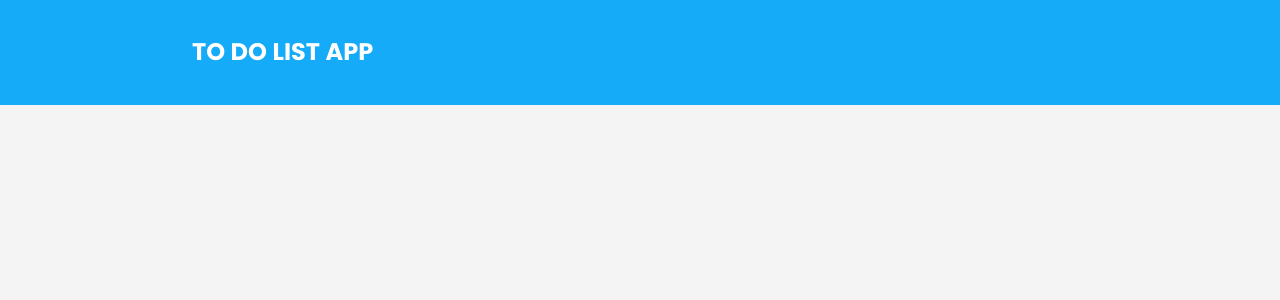
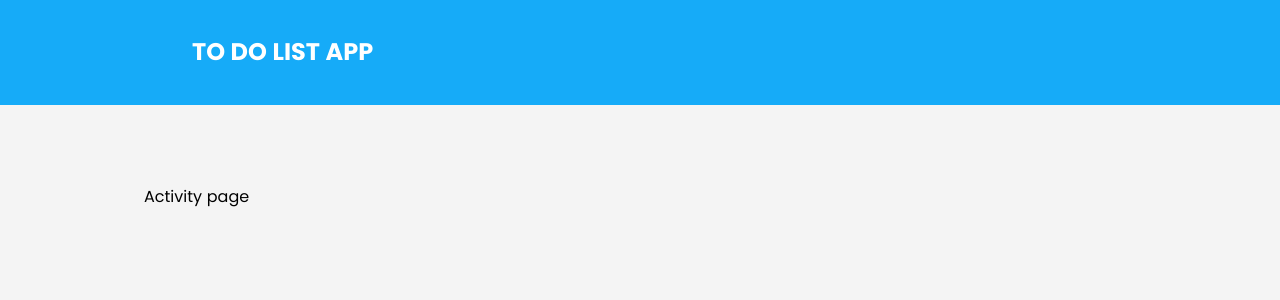
Before and after one commit to up2dul/todo-list, a React (Vite) app: page / in a window 1280 px wide. Shown: the top 300 px of the page. Built offline with nearby package versions, Linux system fonts and the light colour scheme.

Commit message:
feat(App): 🎸 apply react router

```diff
--- a/src/App.tsx
+++ b/src/App.tsx
@@ -1,10 +1,15 @@
-import { Navbar } from '@/components';
+import { BrowserRouter, Route, Routes } from 'react-router-dom';
+
+import { Activity, Dashboard } from '@/pages';
 
 const App = () => {
   return (
-    <>
-      <Navbar />
-    </>
+    <BrowserRouter>
+      <Routes>
+        <Route path='/' element={<Dashboard />} />
+        <Route path='activity' element={<Activity />} />
+      </Routes>
+    </BrowserRouter>
   );
 };
 
```
